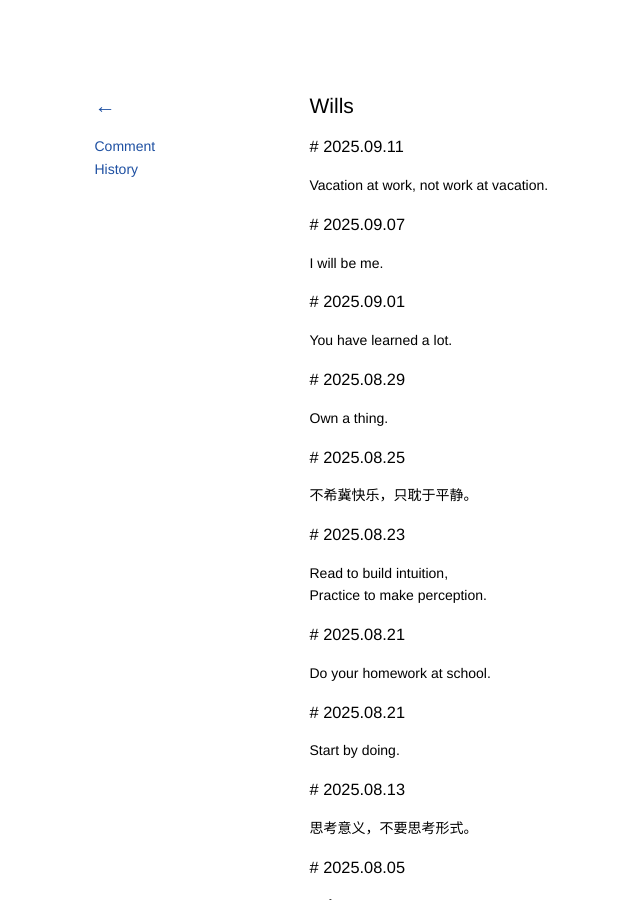
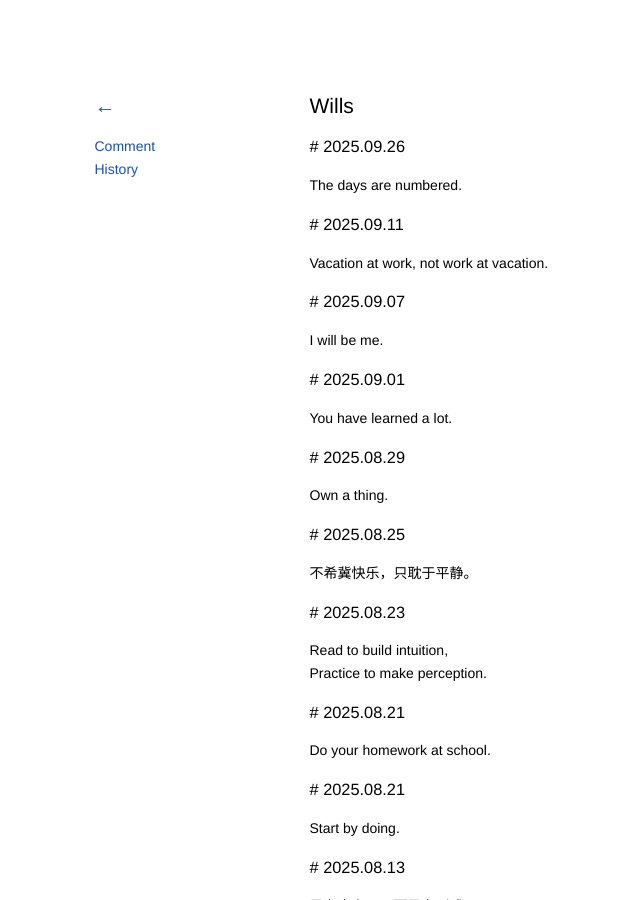
Before and after one commit to kidlj/awei, a Jekyll site: the page built from _wiki/wills.md, in a window 1280 px wide and 900 px high. Shown: the whole window, without its empty margins (38-678 px from the left). Built offline with Jekyll 4.4.1, drawn with Linux system fonts in a browser that asks for light colours.

Commit message:
update wills

```diff
--- a/_wiki/wills.md
+++ b/_wiki/wills.md
@@ -1,6 +1,10 @@
 ---
 title: Wills
 ---
+
+### 2025.09.26
+
+The days are numbered.
 
 ### 2025.09.11
 
```
